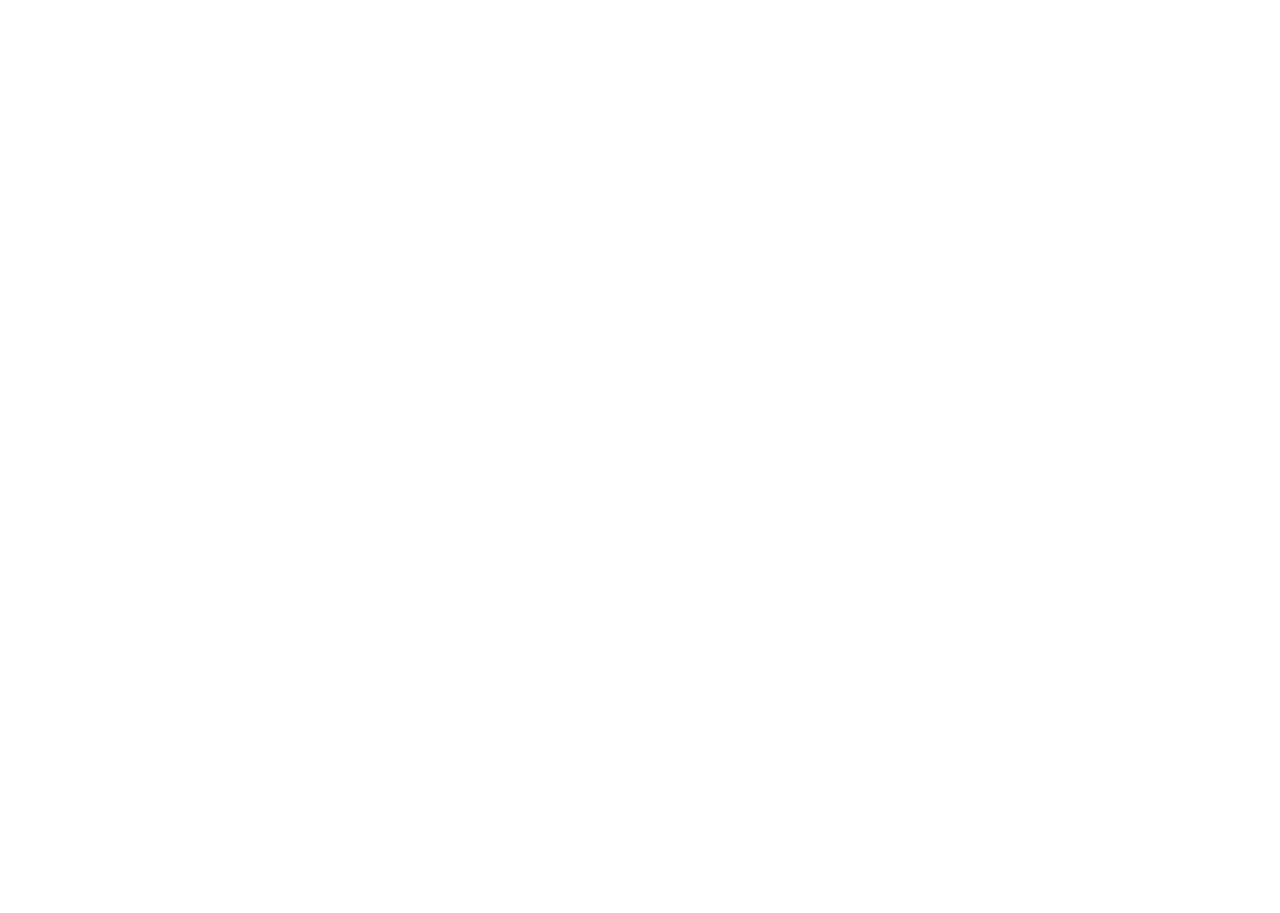
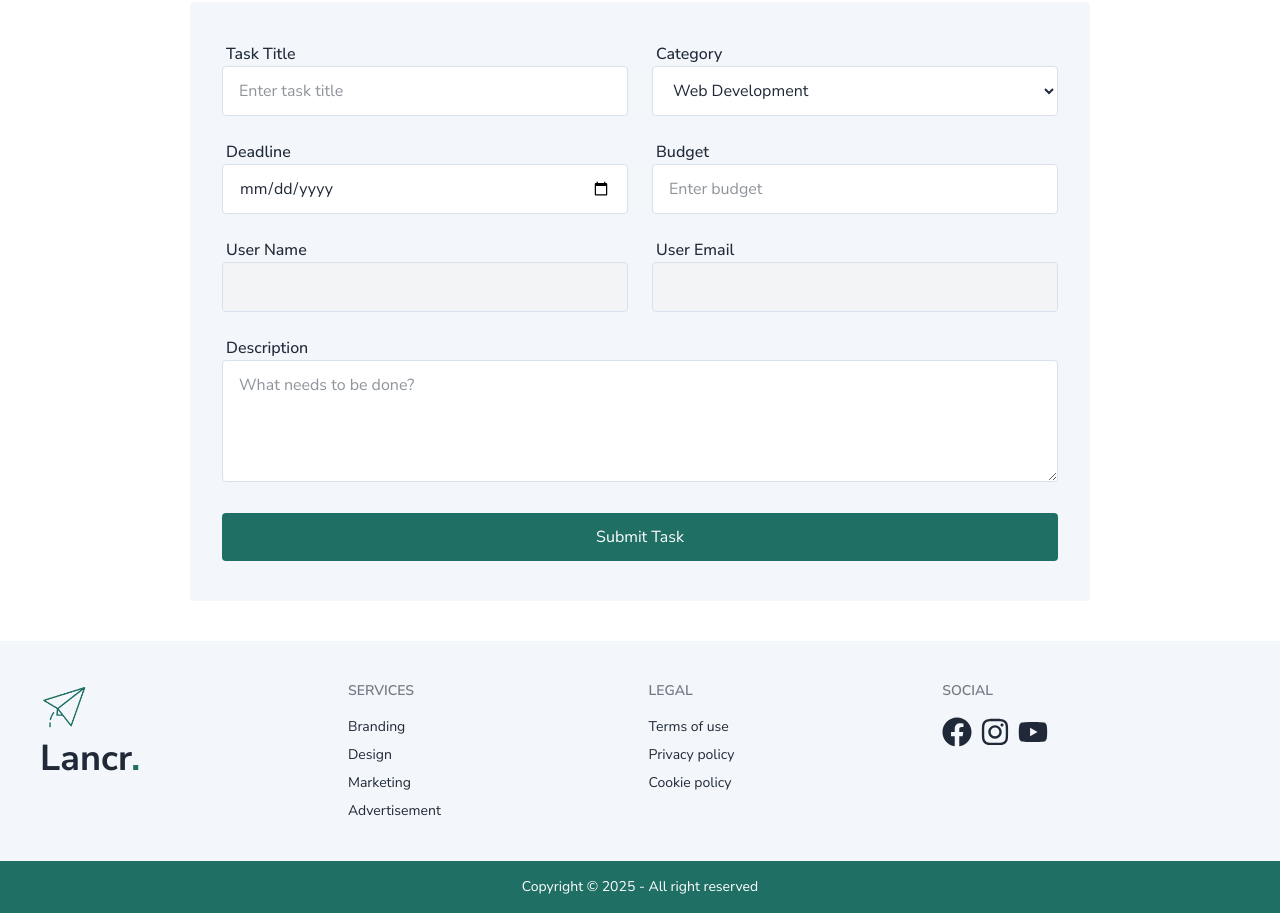
Before and after one commit to SazidSifat/Lancr-freelanching-website-client, a React (Vite) app: page /add-task in a window 1280 px wide. Shown: the part 200-1113 px from the top of the page. Before the commit the page ends 800 px from the top, so only its background shows below. Built offline with nearby package versions, Linux system fonts and the light colour scheme.

Commit message:
addded addTask page with sending data to server

```diff
--- /dev/null
+++ b/src/Components/Footer/Footer.jsx
@@ -0,0 +1,47 @@
+
+import React from 'react';
+import logo from '../../assets/images/Logo maker project.png'
+import { FaFacebook, FaInstagram, FaYoutube } from 'react-icons/fa';
+
+const Footer = () => {
+    return (
+        <div className='bg-base-200'>
+            <div className="footer sm:footer-horizontal  text-base-content p-10 container mx-auto">
+                <aside>
+                    <img src={logo} alt="" className='w-9 md:w-12 ' />
+                    <h1 className='text-2xl md:text-4xl font-bold'>Lancr<span className='text-primary'>.</span></h1>
+                </aside>
+                <nav>
+                    <h6 className="footer-title">Services</h6>
+                    <a className="link link-hover">Branding</a>
+                    <a className="link link-hover">Design</a>
+                    <a className="link link-hover">Marketing</a>
+                    <a className="link link-hover">Advertisement</a>
+                </nav>
+                <nav>
+                    <h6 className="footer-title">Legal</h6>
+                    <a className="link link-hover">Terms of use</a>
+                    <a className="link link-hover">Privacy policy</a>
+                    <a className="link link-hover">Cookie policy</a>
+                </nav>
+                <nav >
+                    <h6 className="footer-title">Social</h6>
+
+                    <div className='flex items-center justify-center  gap-2'>
+                        <a href='facebook'><FaFacebook size={30} /></a>
+                        <a href=''><FaInstagram size={30} /> </a>
+                        <a href=''><FaYoutube size={30} /></a>
+                    </div>
+                </nav>
+
+            </div>
+            <div className='bg-primary'>
+                <div className="footer sm:footer-horizontal  text-neutral-content  p-4  flex items-center justify-center">
+                    <p className='text-center'>Copyright © {new Date().getFullYear()} - All right reserved</p>
+                </div>
+            </div>
+        </div>
+    );
+};
+
+export default Footer;
--- a/src/Components/Navbar/Navbar.jsx
+++ b/src/Components/Navbar/Navbar.jsx
@@ -6,7 +6,7 @@ import { CgMenuRightAlt } from "react-icons/cg";
 const Navbar = () => {
     return (
         <>
-            <nav className='container mx-auto py-4 flex items-center justify-between px-3   lg:px-0'>
+            <nav className='container mx-auto py-4 flex items-center justify-between px-3    lg:px-0'>
                 <Link to='/'  className='flex items-center '>
                     <img src={logo} alt="" className='w-9 md:w-12 ' />
                     <h1 className='text-2xl md:text-3xl font-bold'>Lancr<span className='text-primary'>.</span></h1>
--- a/src/Layout/Layout.jsx
+++ b/src/Layout/Layout.jsx
@@ -2,12 +2,13 @@ import React from 'react';
 import HomePage from '../Pages/HomePage/HomePage';
 import { Outlet } from 'react-router';
 import Navbar from '../Components/Navbar/Navbar';
+import Footer from '../Components/Footer/Footer';
 
 
 const Layout = () => {
     return (
         <>
-            <header>
+            <header className='border-b border-base-300 '>
                 <Navbar />
 
             </header>
@@ -15,6 +16,9 @@ const Layout = () => {
                 <Outlet />
 
             </main>
+            <footer>
+                <Footer/>
+            </footer>
         </>
     );
 };
--- a/src/Pages/AddTask/AddTask.jsx
+++ b/src/Pages/AddTask/AddTask.jsx
@@ -1,13 +1,92 @@
 import React from 'react';
 
 const AddTask = () => {
-    return (
-
-        <div className='container mx-auto'>
-
-            <h1 className='text-4xl font-bold text-center p-3'>Add a Task<span className='text-primary'>.</span></h1>
 
 
+    const handleFormtask = (e) => {
+        e.preventDefault();
+
+        const form = e.target;
+
+        const formData = new FormData(form)
+        const data = Object.fromEntries(formData.entries())
+
+        fetch("http://localhost:3000/addtask", {
+            method: "POST",
+            headers: {
+                "content-type": "application/json"
+            },
+            body: JSON.stringify(data)
+        }).then(res => res.json()).then(data => data.json())
+    }
+
+    return (
+        <div className='p-3 md:p-10'>
+            <div className='container mx-auto space-y-4 md:space-y-10'>
+                <h1 className=' text-3xl md:text-4xl font-bold text-center'>
+                    Add a Task<span className='text-primary'>.</span>
+                </h1>
+
+                <div className='flex items-center justify-center px-4 md:px-8 py-4 md:py-5 lg:py-10 bg-base-200 rounded lg:w-9/12 mx-auto'>
+                    <form onSubmit={handleFormtask} className=' w-full space-y-6'>
+
+
+                        <div className='grid grid-cols-1 md:grid-cols-2 gap-6'>
+                            <div>
+                                <label htmlFor="taskTitle" className='font-medium p-1'>Task Title</label>
+                                <input name='title' type="text" placeholder='Enter task title' className='border w-full border-base-300 py-3 bg-white px-4 rounded' />
+                            </div>
+
+
+                            <div>
+                                <label htmlFor="category" className='font-medium p-1'>Category</label>
+                                <select name='category' className='border w-full border-base-300 py-3 bg-white px-4 rounded'>
+                                    <option value="" disabled >Select category</option>
+                                    <option value="web-development">Web Development</option>
+                                    <option value="design">Design</option>
+                                    <option value="writing">Writing</option>
+                                    <option value="marketing">Marketing</option>
+
+                                </select>
+                            </div>
+
+                            <div>
+                                <label htmlFor="deadline" className='font-medium p-1'>Deadline</label>
+                                <input name='deadline' id="deadline" type="date" className='border w-full border-base-300 py-3 bg-white px-4 rounded' />
+                            </div>
+
+
+                            <div>
+                                <label htmlFor="budget" className='font-medium p-1'>Budget</label>
+                                <input name='budget' type="number" placeholder='Enter budget' className='border w-full border-base-300 py-3 bg-white px-4 rounded' />
+                            </div>
+
+                            <div>
+                                <label htmlFor="userName" className='font-medium p-1'>User Name</label>
+                                <input name='userName' type="text" value='' readOnly className='border w-full border-base-300 py-3 bg-gray-100 px-4 rounded text-gray-500'
+                                />
+                            </div>
+
+                            <div>
+                                <label htmlFor="userEmail" className='font-medium p-1'>User Email</label>
+                                <input name='userEmail' type="email" value='' readOnly className='border w-full border-base-300 py-3 bg-gray-100 px-4 rounded text-gray-500'
+                                />
+                            </div>
+                        </div>
+
+                        <div className='col-span-2'>
+                            <label htmlFor="description" className='font-medium p-1'>Description</label>
+                            <textarea name='description' placeholder='What needs to be done?' className='border border-base-300 py-3 bg-white px-4 rounded w-full' rows="4"></textarea>
+                        </div>
+                        <div className='col-span-2'>
+                            <button type="submit" className='bg-primary cursor-pointer text-white py-3 px-6 rounded w-full'>
+                                Submit Task
+                            </button>
+                        </div>
+
+                    </form>
+                </div>
+            </div>
         </div>
     );
 };
--- a/src/Pages/HomePage/HomePage.jsx
+++ b/src/Pages/HomePage/HomePage.jsx
@@ -5,7 +5,7 @@ const HomePage = () => {
     return (
         <div>
 
-           <Banner/>
+            <Banner />
 
         </div>
     );
```
